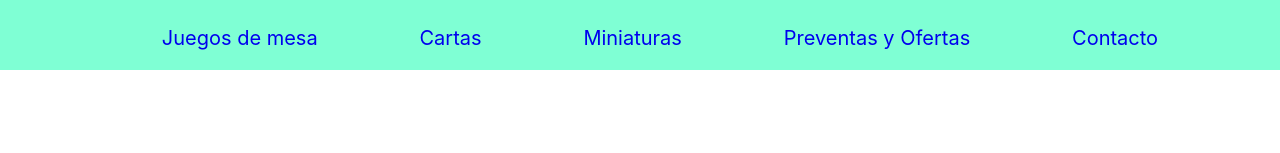
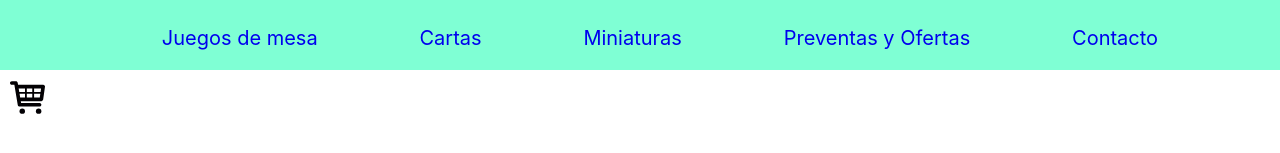
Before and after one commit to Fernando-Andres-Ramos/ProyectoFinal_React, a React (Create React App) app: page / in a window 1280 px wide. Shown: the part 173-326 px from the top of the page. Built offline with nearby package versions, Linux system fonts and the light colour scheme.

Commit message:
añadida imagen de carrito, creado componentes: ImgCarrito y CardWidget

```diff
--- a/src/App.js
+++ b/src/App.js
@@ -1,18 +1,13 @@
 import React from 'react';
 import { NavBar } from './components/NavBar/NavBar';
-// import IMAGES from './assets/images/images';
-// import CustomImage from './components/CustomImage/CustomImage';
-
-// const arrImg=[
-//   IMAGES.img1
-// ]
+import { CardWidget } from './components/CardWidget/CardWidget';
 
 function App() {
 
   return (
     <div>
       <NavBar />
-      {/* <CustomImage {...IMAGES.img1}/> */}
+      <CardWidget />
     </div>
   );
 }
--- a/src/assets/images/images.js
+++ b/src/assets/images/images.js
@@ -1,10 +1,10 @@
-// // import imagew1 from './w1'
+import imagew1 from './w1.svg'
 
-// const IMAGES = {
-//   img1:{
-//     img: imagew1,
-//     name: 'wallpaper 1'
-//   }
-// }
+const ImageCarrito = {
+  img1:{
+  img: imagew1,
+  name: 'Imagen carrito 1'
+  }
+}
 
-// export default IMAGES
+export default ImageCarrito;
--- /dev/null
+++ b/src/components/CardWidget/CardWidget.jsx
@@ -0,0 +1,11 @@
+import React from "react";
+import ImageCarrito from "../../assets/images/images";
+import { Carrito } from "../ImgCarrito/ImgCarrito";
+
+export const CardWidget = () =>{
+  return (
+    <React.Fragment>
+      <Carrito {...ImageCarrito.img1}/>
+    </React.Fragment>
+  );
+}
--- /dev/null
+++ b/src/components/ImgCarrito/ImgCarrito.jsx
@@ -0,0 +1,8 @@
+import React from "react";
+import styles from './ImgCarrito.module.css'
+
+export const Carrito = (props) => (
+  <div className={styles.ImageBox}>
+    <img src={props.img} alt={props.name} />
+  </div>
+)
--- /dev/null
+++ b/src/components/ImgCarrito/ImgCarrito.module.css
@@ -0,0 +1,7 @@
+.ImageBox {
+  padding: 10px;
+}
+
+img{
+  width: 35px;
+}
```
Also changed, not shown: src/components/CustomImage/CustomImage.css (deleted, +0 -9 lines), src/components/CustomImage/CustomImage.jsx (deleted, +0 -10 lines), src/assets/images/w1.jpg (deleted), src/assets/images/w1.svg (added), src/components/CardWidget/CardWidget.module.css (added).
